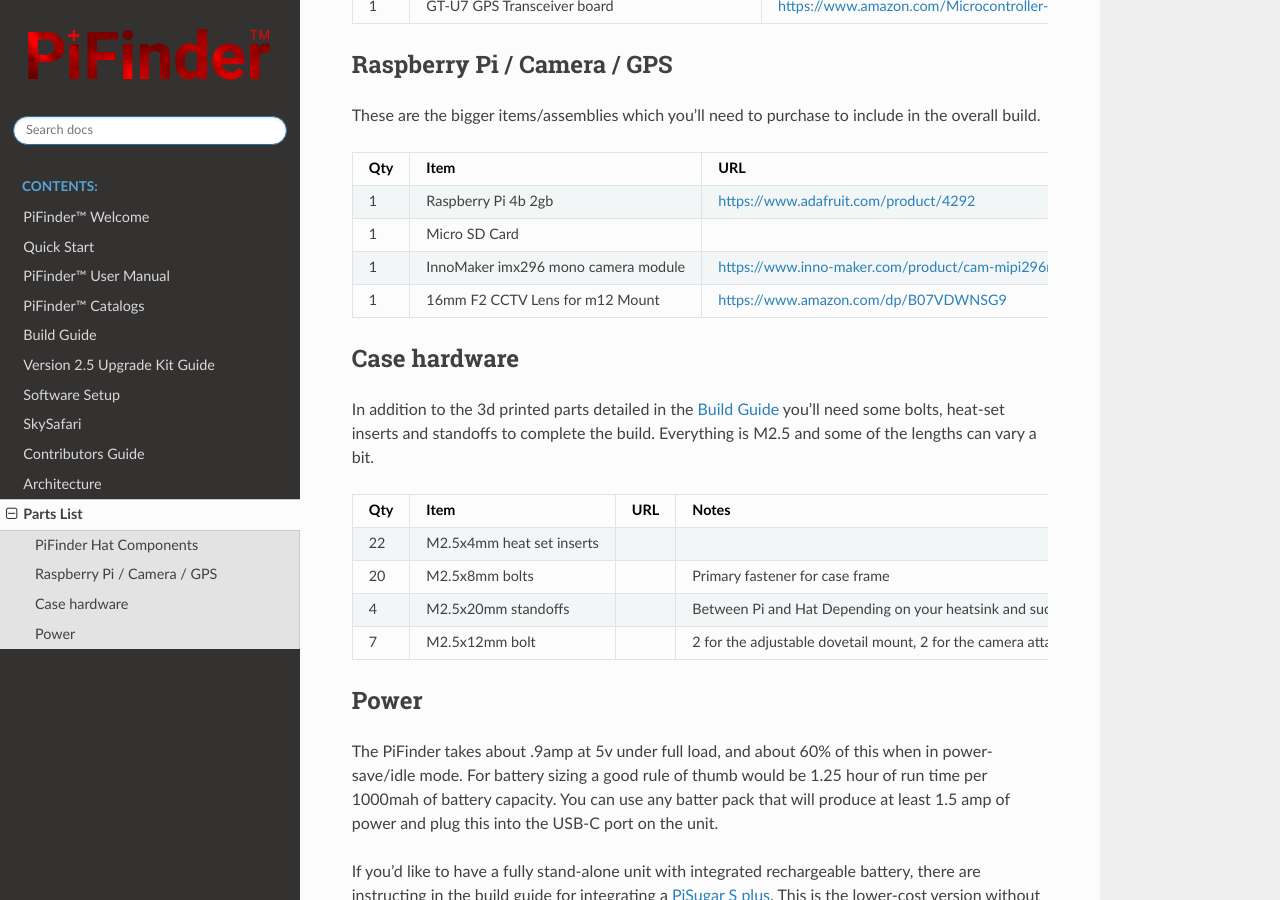
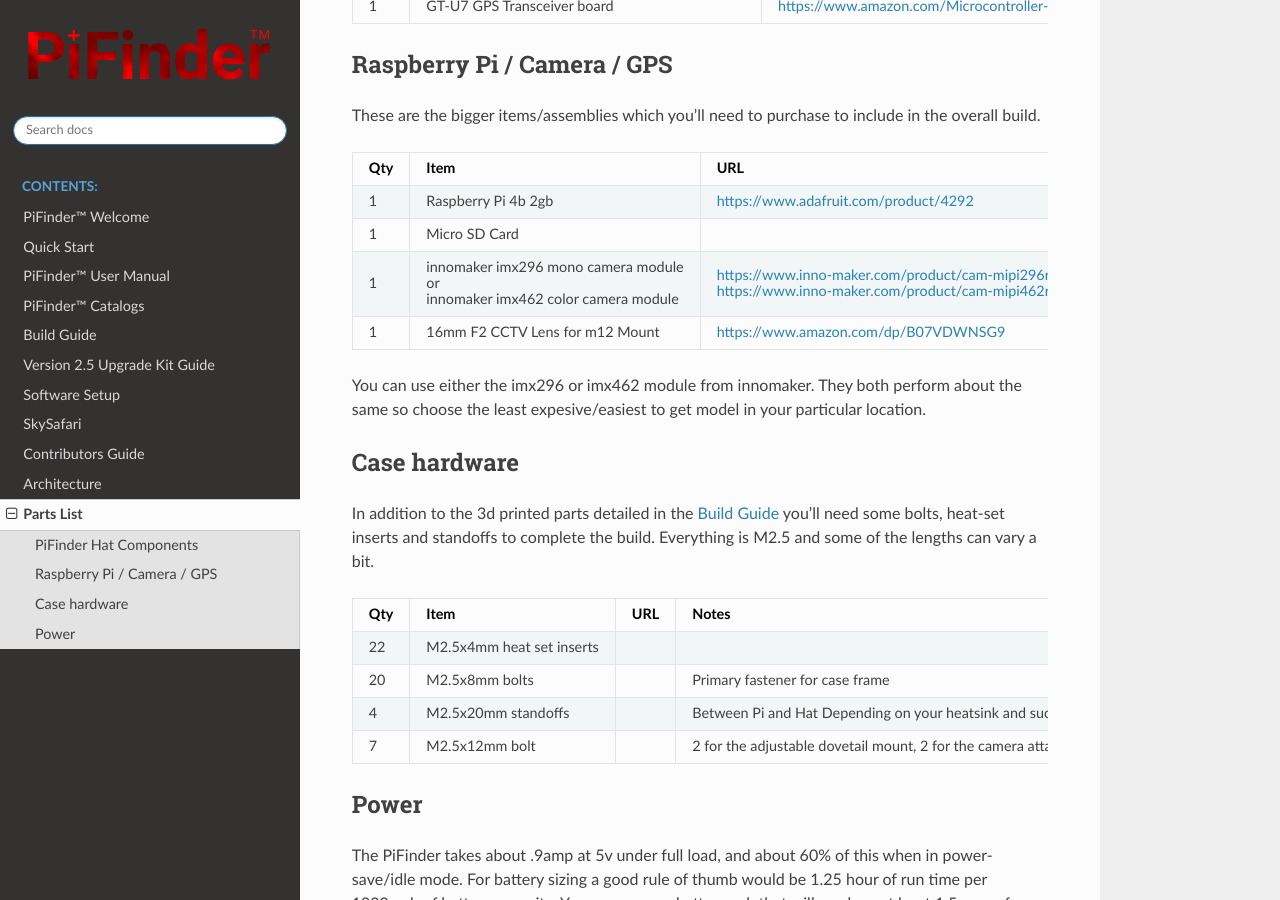
Before and after one commit to brickbots/PiFinder, a Sphinx documentation site: the page built from docs/source/BOM.rst, in a window 1280 px wide and 900 px high, scrolled down 772 px. Built offline with Sphinx 7.4.7 and the Read the Docs theme 3.1.0, drawn with Linux system fonts in a browser that asks for light colours.

Commit message:
Add imx462 info

```diff
--- a/docs/source/BOM.rst
+++ b/docs/source/BOM.rst
@@ -81,13 +81,23 @@
      -
      - High quality is best to avoid power sensitivity and corruption.  The software only needs a couple gigs, so almost any available size should be fine
    * - 1
-     - InnoMaker imx296 mono camera module
+     - innomaker imx296 mono camera module
+
+       or
+
+       innomaker imx462 color camera module
      - https://www.inno-maker.com/product/cam-mipi296raw-trigger/
+
+       https://www.inno-maker.com/product/cam-mipi462raw/
      -
    * - 1
      - 16mm F2 CCTV Lens for m12 Mount
      - https://www.amazon.com/dp/B07VDWNSG9
      - Other lenses might work here, but something fast with a 10deg FOV is ideal
+
+You can use either the imx296 or imx462 module from innomaker.  They both
+perform about the same so choose the least expesive/easiest to get model
+in your particular location.
 
 Case hardware
 -------------
```
